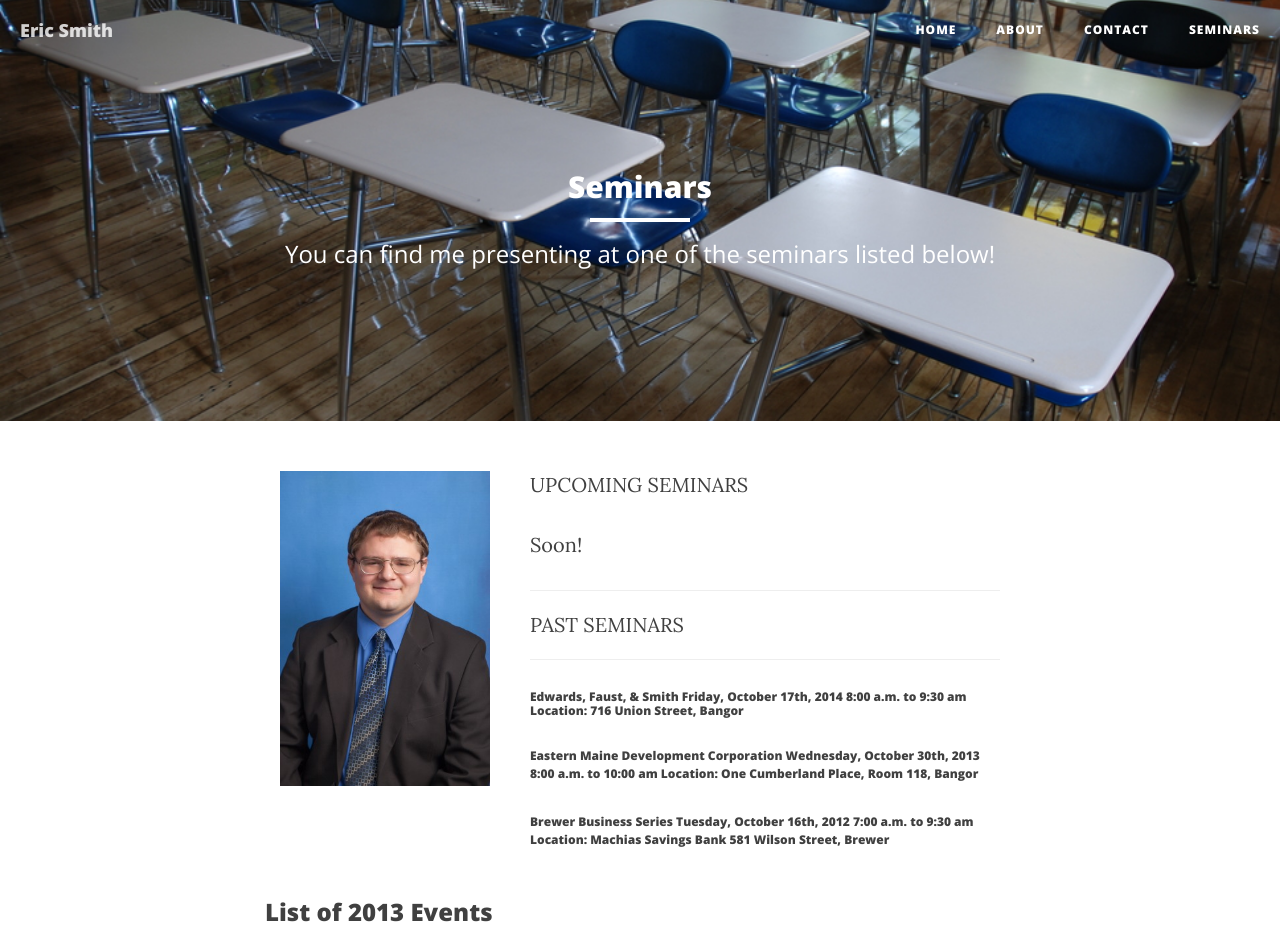
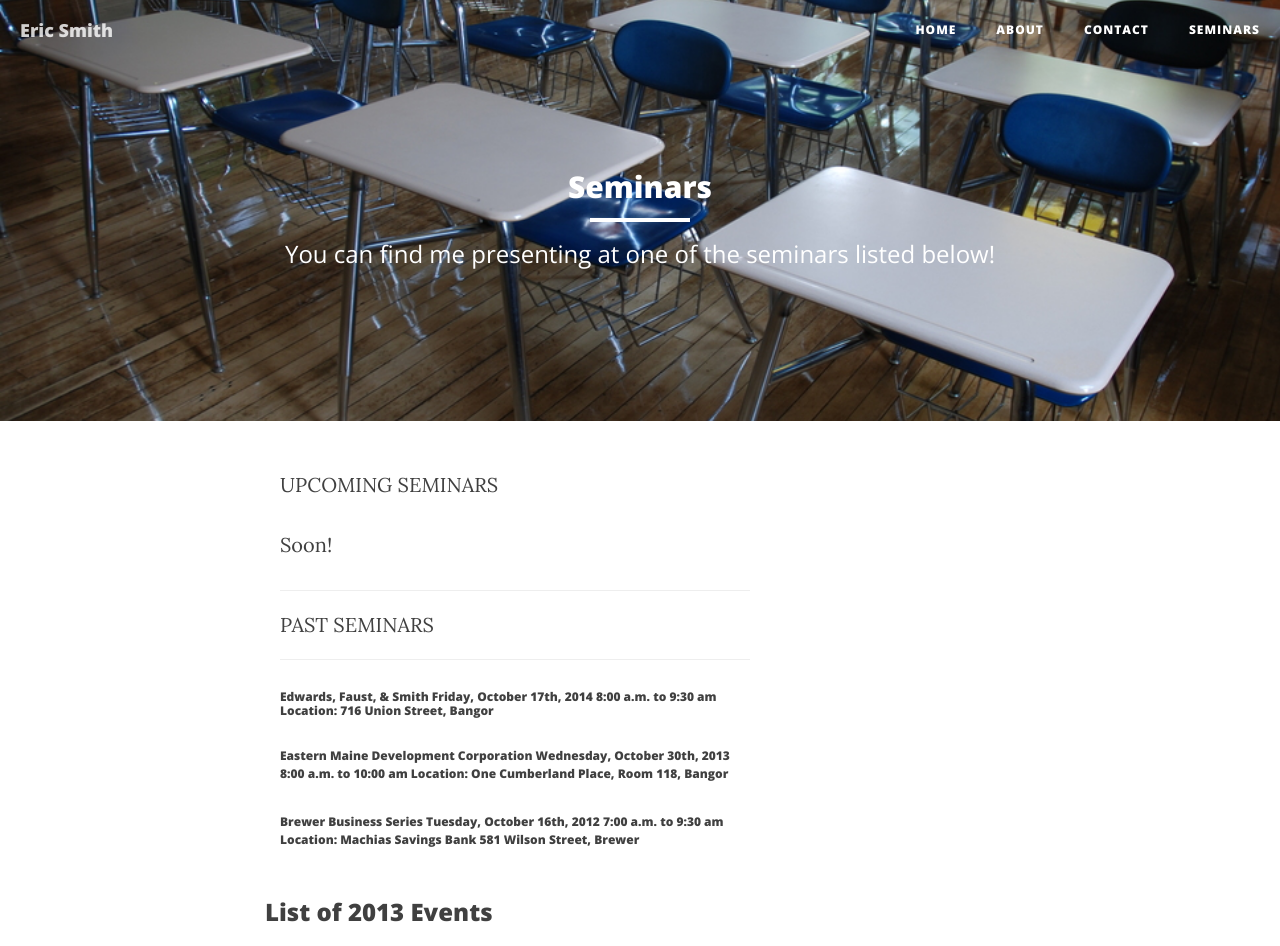
Before and after one commit to grumaccountant/eric, a Jekyll site: the page built from seminars.html, in a window 1280 px wide. Shown: the top 946 px of the page. Built offline with Jekyll 4.4.1, drawn with Linux system fonts in a browser that asks for light colours; nearby versions of some CDN libraries.

Commit message:
Update seminars.html

```diff
--- a/seminars.html
+++ b/seminars.html
@@ -7,9 +7,6 @@ header-img: "img/sem-bg.jpg"
 
 <div class="container-fluid">
   <div class="row">
-    <div class="col-xs-4">
-    <img src="../img/me-about.jpg" width="210">
-    </div>
     <div class="col-xs-8">
 UPCOMING SEMINARS
 <p>
```
